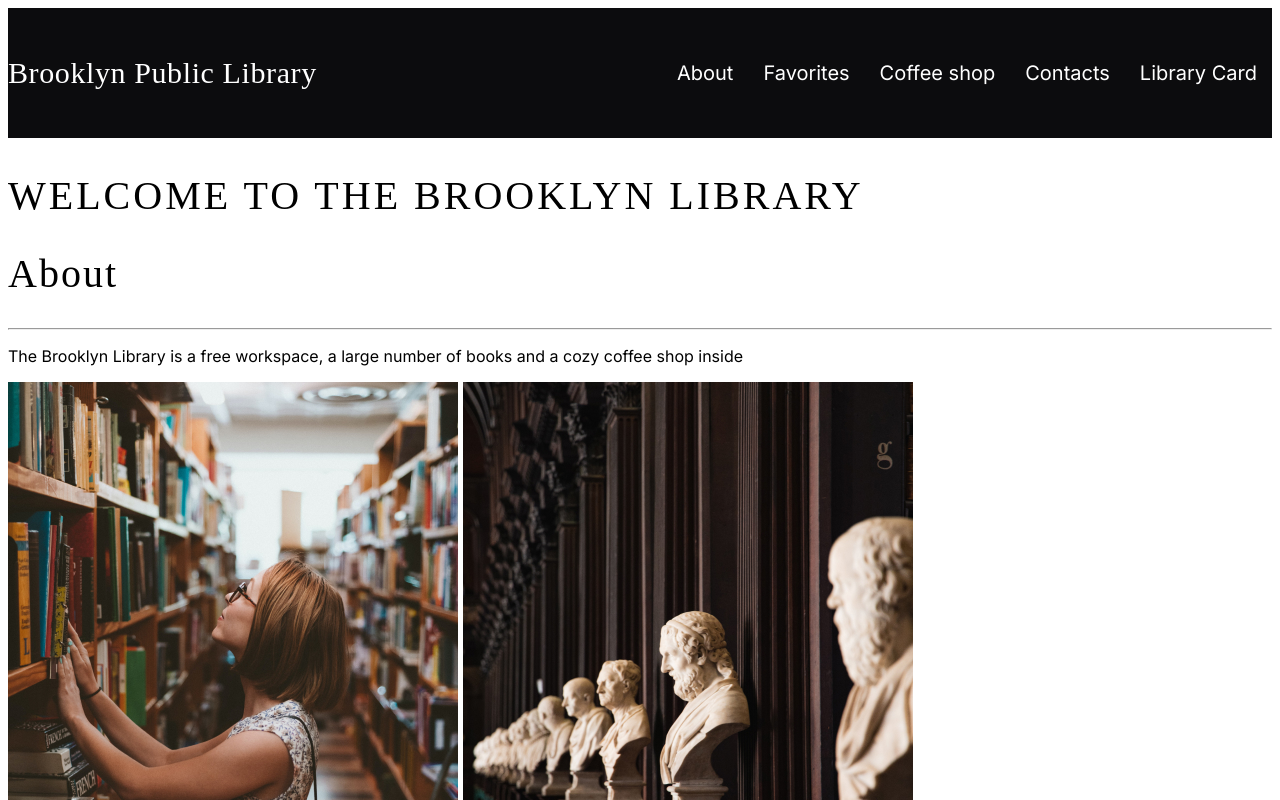
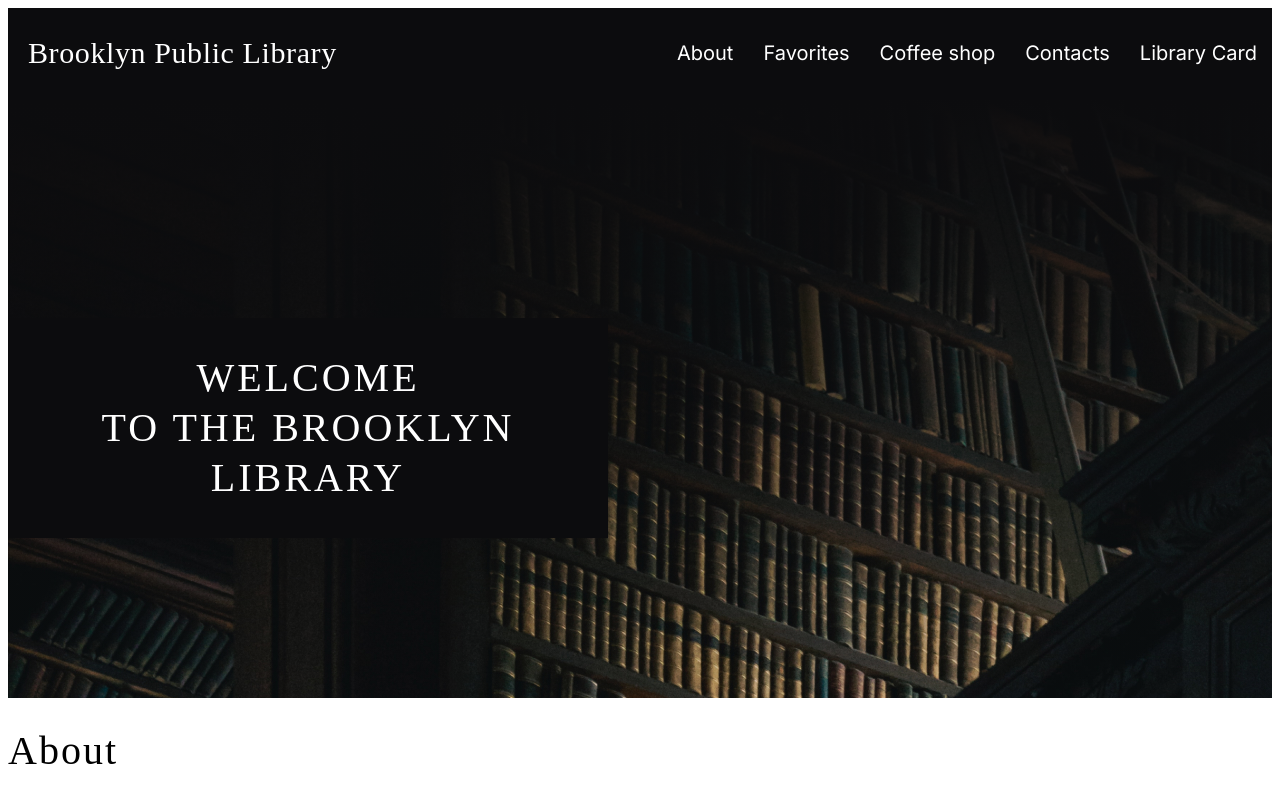
Before and after one commit to BotsulaAnastasia/brooklyn-library, a website: page library/index.html in a window 1280 px wide. Shown: the top 800 px of the page. Drawn offline with Linux system fonts and the light colour scheme; a web font is replaced by a local one.

Commit message:
style: markup welcome section and fix header

```diff
--- a/library/index.html
+++ b/library/index.html
@@ -15,7 +15,7 @@
   <body>
     <header class="header">
       <div class="container header-container">
-        <a href="#" class="logo">Brooklyn Public Library</a>
+        <a href="#" class="logo"><h1>Brooklyn Public Library</h1> </a>
         <div>
           <nav class="header-navigation">
             <ul class="menu">
@@ -32,10 +32,13 @@
         </div>
       </div>
     </header>
+    <main>
       <section class="welcome">
-      <div class="container">
+        <div class="container welcome-container">
           <div class="welcome-content">
-          <h1>Welcome to the Brooklyn Library</h1>
+            <p class="welcome-text">Welcome</p>
+            <p class="welcome-text">to the Brooklyn</p>
+            <p class="welcome-text">Library</p>
           </div>
         </div>
       </section>
@@ -44,8 +47,8 @@
           <h2>About</h2>
           <hr class="underline-title" />
           <p class="description">
-          The Brooklyn Library is a free workspace, a large number of books and
-          a cozy coffee shop inside
+            The Brooklyn Library is a free workspace, a large number of books
+            and a cozy coffee shop inside
           </p>
           <div class="layout-3-column">
             <div class="about-images-items">
@@ -90,14 +93,16 @@
               <span class="block-heading">Staff Picks</span>
               <hr class="underline-block-heading" />
               <h4 class="block-favorite-title">
-              The Book Eaters<span class="capitalize-title">By Sunyi Dean</span>
+                The Book Eaters<span class="capitalize-title"
+                  >By Sunyi Dean</span
+                >
               </h4>
               <p class="block-favorite-content">
                 An unusual sci-fi story about a book eater woman who tries
                 desperately to save her dangerous mind-eater son from tradition
                 and certain death. Complete with dysfunctional family values,
-              light Sapphic romance, and a strong, complex protagonist. Not for
-              the faint of heart.
+                light Sapphic romance, and a strong, complex protagonist. Not
+                for the faint of heart.
               </p>
               <button class="button small-button-buy">Buy</button>
               <img
@@ -131,11 +136,11 @@
                 <span class="capitalize-title">By Erich Auerbach</span>
               </h4>
               <p class="block-favorite-content">
-              Auerbach's engaging book places the 'Comedy' within the tradition
-              of epic, tragedy, and philosophy in general, arguing for Dante's
-              uniqueness as one who raised the individual and his drama of soul
-              into something of divine significance—an inspired introduction to
-              Dante's main themes.
+                Auerbach's engaging book places the 'Comedy' within the
+                tradition of epic, tragedy, and philosophy in general, arguing
+                for Dante's uniqueness as one who raised the individual and his
+                drama of soul into something of divine significance—an inspired
+                introduction to Dante's main themes.
               </p>
               <button class="button small-button-buy">Buy</button>
               <img
@@ -151,9 +156,9 @@
                 <span class="capitalize-title">By Clive Irving</span>
               </h4>
               <p class="block-favorite-content">
-              A timely and revelatory new biography of Queen Elizabeth (and her
-              family) exploring how the Windsors have evolved and thrived as the
-              modern world has changed around them.
+                A timely and revelatory new biography of Queen Elizabeth (and
+                her family) exploring how the Windsors have evolved and thrived
+                as the modern world has changed around them.
               </p>
               <button class="button small-button-brown">Own</button>
               <img
@@ -229,7 +234,9 @@
               <span class="shop-menu-content menu-price-tag">$15</span>
             </div>
             <div class="desserts-menu-line">
-            <span class="shop-menu-content menu-position">Chocolate Cake</span>
+              <span class="shop-menu-content menu-position"
+                >Chocolate Cake</span
+              >
               <hr class="shop-menu-stripe" />
               <span class="shop-menu-content menu-price-tag">$18</span>
             </div>
@@ -241,7 +248,9 @@
               <span class="shop-menu-content menu-price-tag">$16</span>
             </div>
             <div class="desserts-menu-line">
-            <span class="shop-menu-content menu-position">Pineapple Cake</span>
+              <span class="shop-menu-content menu-position"
+                >Pineapple Cake</span
+              >
               <hr class="shop-menu-stripe" />
               <span class="shop-menu-content menu-price-tag">$14</span>
             </div>
@@ -296,8 +305,8 @@
           <div class="get-card">
             <p class="get-card-title">Get a reader card</p>
             <p>
-            You will be able to see a reader card after logging into account or
-            you can register a new account
+              You will be able to see a reader card after logging into account
+              or you can register a new account
             </p>
             <div class="get-card-button">
               <button class="button small-button-profile">Sign Up</button>
@@ -306,6 +315,7 @@
           </div>
         </div>
       </section>
+    </main>
     <footer class="footer">
       <div class="container">
         <div class="footer-contact-info">
--- a/library/sass/base/_base.scss
+++ b/library/sass/base/_base.scss
@@ -8,13 +8,12 @@ body {
 }
 
 h1 {
+  color: $color-header-footer;
   font-family: Forum;
-  font-size: 40px;
-  font-style: normal;
+  font-size: 30px;
   font-weight: 400;
   line-height: 50px;
-  letter-spacing: 3px;
-  text-transform: uppercase;
+  letter-spacing: 0.6px;
 }
 
 h2 {
--- /dev/null
+++ b/library/sass/components/_welcome.scss
@@ -0,0 +1,34 @@
+.welcome-container {
+  display: flex;
+  background: linear-gradient(
+      180deg,
+      #0c0c0e 0%,
+      #0c0c0e 0.01%,
+      rgba(18, 18, 21, 0.1) 100%
+    ),
+    url("../img/welcome/welcome_bg.jpg"), lightgray 50% / cover no-repeat;
+}
+
+.welcome-content {
+  display: flex;
+  width: 600px;
+  box-sizing: border-box;
+  padding: 35px 40px;
+  margin: 220px 840px 160px 0;
+  flex-direction: column;
+  align-items: center;
+  flex-shrink: 0;
+  background: $color-primary;
+}
+
+.welcome-text {
+  color: $color-header-footer;
+  font-family: Forum;
+  font-size: 40px;
+  font-style: normal;
+  font-weight: 400;
+  line-height: 50px;
+  letter-spacing: 3px;
+  text-transform: uppercase;
+  margin: 0;
+}
--- a/library/sass/layouts/_header.scss
+++ b/library/sass/layouts/_header.scss
@@ -1,6 +1,5 @@
 .header {
   background: $color-primary;
-  padding: 20px 0;
 }
 
 .header-container {
@@ -11,12 +10,7 @@
 
 .logo {
   text-decoration: none;
-  color: $color-header-footer;
-  font-family: Forum;
-  font-size: 30px;
-  font-weight: 400;
-  line-height: 50px;
-  letter-spacing: 0.6px;
+  margin-left: 20px;
 }
 
 .menu {
--- a/library/sass/style.scss
+++ b/library/sass/style.scss
@@ -1,9 +1,12 @@
 @import "abstract/constants";
 
-//Base
+// Base
 @import "base/base";
 @import "base/buttons";
 
 // Layouts
 @import "layouts/container";
 @import "layouts/header";
+
+// Components
+@import "components/welcome";
```
Also changed, not shown: library/img/welcome/welcome_bg.jpg (added), library/sass/style.css, 1 other file. Lines whose indentation alone changed are shown as unchanged.
